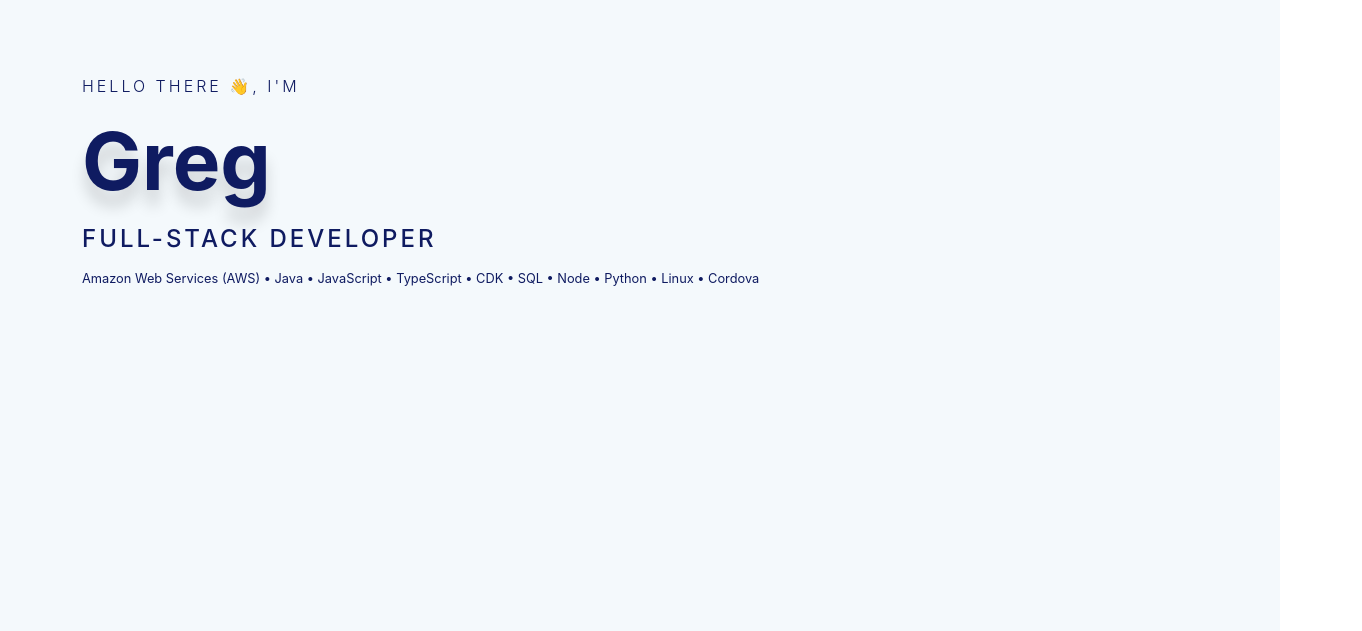
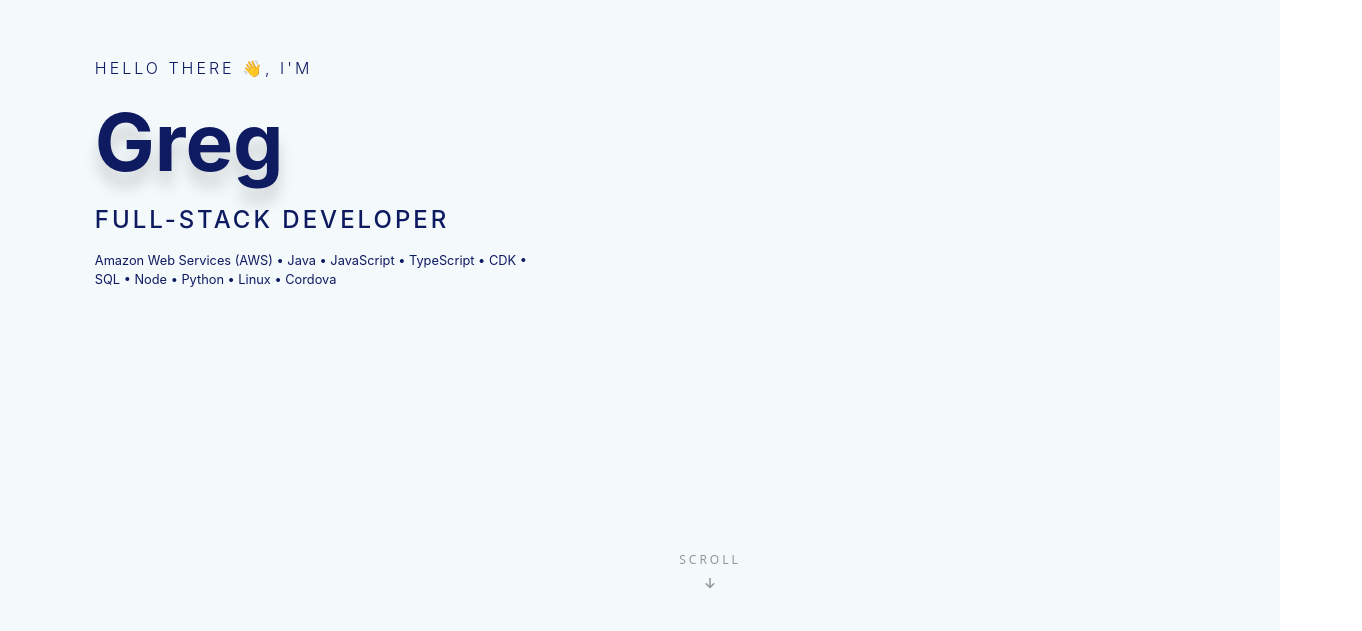
Before and after one commit to Greg12Thomson/personalWebsite, a React (Create React App) app: page / in a window 1280 px wide. Shown: the part 169-800 px from the top of the page, 1362 px wide, since content can reach past the window. Built offline with nearby package versions, Linux system fonts and the light colour scheme.

Commit message:
Add scroll arrow

```diff
--- a/package.json
+++ b/package.json
@@ -3,6 +3,10 @@
   "version": "0.1.0",
   "private": true,
   "dependencies": {
+    "@fortawesome/fontawesome": "^1.1.8",
+    "@fortawesome/free-regular-svg-icons": "^6.4.0",
+    "@fortawesome/free-solid-svg-icons": "^6.4.0",
+    "@fortawesome/react-fontawesome": "^0.2.0",
     "bootstrap": "^5.3.0",
     "node-sass": "^7.0.3",
     "react": "^18.2.0",
--- a/src/App.css
+++ b/src/App.css
@@ -40,3 +40,7 @@ hr {
   border: 2px solid #aadcec !important;
   width: 4rem !important;
 }
+
+.centered {
+  justify-content: center;
+}
--- a/src/App.tsx
+++ b/src/App.tsx
@@ -1,5 +1,7 @@
 import React from "react";
 import { Container, Col, Row } from 'react-bootstrap';
+import { FontAwesomeIcon } from '@fortawesome/react-fontawesome'
+import { faArrowDown } from '@fortawesome/free-solid-svg-icons'
 
 
 import './App.css';
@@ -21,6 +23,14 @@ function App() {
               <p>Amazon Web Services (AWS) • Java • JavaScript • TypeScript • CDK • SQL • Node • Python • Linux • Cordova</p>
             </Col>
           </Row>
+          <Row>
+            <Col md={12} className="scroll">
+              <Row className="centered">
+                <p>Scroll</p>
+                <FontAwesomeIcon icon={faArrowDown} />
+              </Row>
+            </Col>
+          </Row>
         </Container>
       </header>
       <div className="experience">
--- a/src/styles/header.scss
+++ b/src/styles/header.scss
@@ -4,7 +4,10 @@
     text-align: left;
     font-family: -apple-system,BlinkMacSystemFont,Segoe UI,Roboto,Helvetica,Arial,sans-serif,Apple Color Emoji,Segoe UI Emoji,Segoe UI Symbol;
     color: $dark-blue;
-    margin-bottom: 5rem;
+    position: absolute;
+    top: 50%;
+    padding: 0 0.8rem;
+    transform: translateY(-70%);
 
     h3 {
         font-size: 1rem;
@@ -32,6 +35,20 @@
     }
 }
 
+.scroll {
+    text-transform: uppercase;
+    color: $grey;
+    letter-spacing: 3px;
+    font-size: 12px;
+
+    position: absolute;
+    top: 90%;
+
+    p {
+        margin-bottom: .5rem;
+    }
+}
+
 .experience {
     text-align: left;
     font-family: -apple-system,BlinkMacSystemFont,Segoe UI,Roboto,Helvetica,Arial,sans-serif,Apple Color Emoji,Segoe UI Emoji,Segoe UI Symbol;
--- a/src/styles/parameters.scss
+++ b/src/styles/parameters.scss
@@ -5,3 +5,4 @@ $aqua: #aadcec;
 $dark-blue: #0f1b61;
 $bright-blue: #aadcec;
 $secondary-blue: #aadcec;
+$grey: #919795;
```
Also changed, not shown: 1 other file (tests, documents, lock files or other folders).
